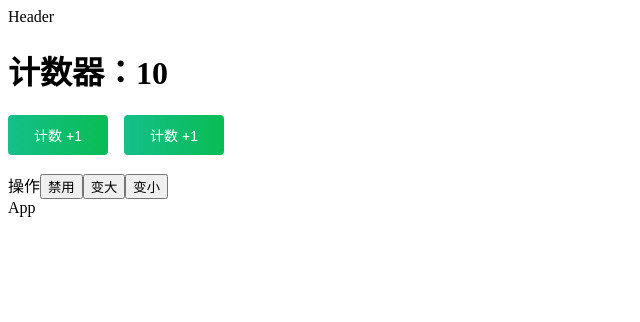
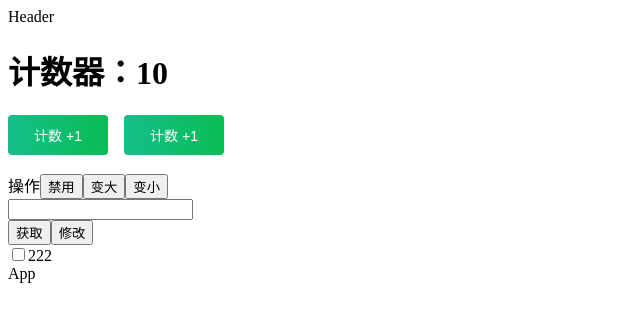
Before and after one commit to geyixia/react-demo, a React (Create React App) app: page / in a window 1280 px wide. Shown: the top 322 px of the page, without its empty margins (0-640 px from the left). Built offline with nearby package versions, Linux system fonts and the light colour scheme.

Commit message:
受控组件

```diff
--- a/src/App.js
+++ b/src/App.js
@@ -3,11 +3,14 @@ import "./index.scss";
 import Header from "./component/Header";
 
 import Add from "./component/Add";
+import InputDiv from "./component/Input/index";
+
 const App = () => {
   return (
     <div className="cataList">
       <Header></Header>
       <Add></Add>
+      <InputDiv />
       App
     </div>
   );
--- /dev/null
+++ b/src/component/Input/index.js
@@ -0,0 +1,39 @@
+import "./index.scss";
+import { useState } from "react";
+
+const InputDiv = () => {
+  const [value, setValue] = useState("");
+  const [checked, setChecked] = useState(false);
+  return (
+    <div>
+      {/* value和onChange必须同时出现 */}
+      <input value={value} onChange={(e) => setValue(e.target.value)} />
+      <br />
+      <button
+        onClick={() => {
+          console.log(value);
+        }}
+      >
+        获取
+      </button>
+      <button
+        onClick={() => {
+          setValue("修改了");
+        }}
+      >
+        修改
+      </button>
+      <br />
+      <input
+        type="checkbox"
+        checked={checked}
+        onChange={(e) => setChecked(e.target.checked)}
+      />
+      {checked ? 111 : 222}
+
+      <br />
+    </div>
+  );
+};
+
+export default InputDiv;
```
Also changed, not shown: src/component/Input/index.scss (added).
